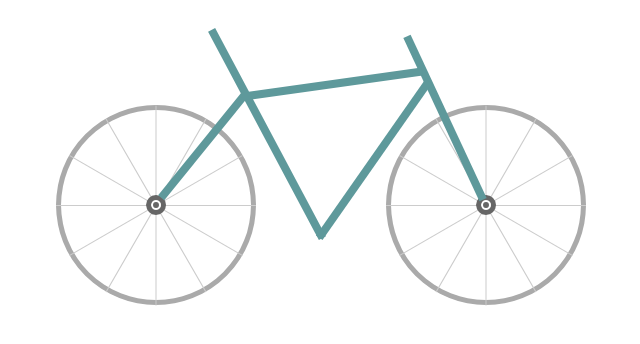
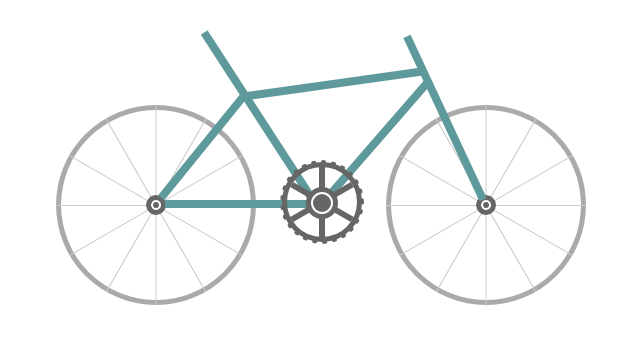
Before and after one commit to gautamkrishnan91/css-cycle, a plain HTML site: page index.html in a window 1280 px wide. Shown: the whole page, without its empty margins (19-659 px from the left). Drawn offline with Linux system fonts and the light colour scheme.

Commit message:
Added Chain

```diff
--- a/css/style.css
+++ b/css/style.css
@@ -104,22 +104,22 @@
 .front-frame{
 	background: #5E999B;
 	width: 8px;
-	height: 191px;
+	height: 160px;
 	position: absolute;
 	z-index: 2;
-	transform: rotate(35deg);
-	-webkit-transform: rotate(35deg);
+	transform: rotate(41deg);
+	-webkit-transform: rotate(41deg);
 	margin: -36px 0 0 189px;
 }
 .center-frame{
 	background: #5E999B;
 	width: 8px;
-	height: 236px;
+	height: 205px;
 	position: absolute;
 	z-index: 2;
-	transform: rotate(-28deg);
-	-webkit-transform: rotate(-28deg);
-	margin: -84px 0 0 82px;
+	transform: rotate(-33deg);
+	-webkit-transform: rotate(-33deg);
+	margin: -84px 0 0 75px;
 }
 .back-frame{
 	background: #5E999B;
@@ -131,3 +131,91 @@
 	-webkit-transform: rotate(39deg);
 	margin: -23px 0 0 19px;
 }
+.bottom-frame{
+	background: #5E999B;
+	width: 159px;
+	height: 8px;
+	position: absolute;
+	z-index: 2;
+	margin: 100px 0 0 -16px;
+}
+
+/* Chain and Pedals */
+
+.chain-wrapper{
+
+}
+.chain-rotation{
+
+	position: absolute;
+}
+.chain-disc-inner{
+	background: #666;
+	width: 18px;
+	height: 18px;
+	border-radius: 50%;
+	position: absolute;
+	margin: 2px;
+	z-index: 4;
+}
+.chain-disc-outer{
+	background: #FFF;
+	width: 22px;
+	height: 22px;
+	border: 5px solid #666;
+	border-radius: 50%;
+	position: absolute;
+	margin: 87px 0 0 325px;
+	z-index: 3;
+	content: "";
+}
+.chain-rods{
+	height: 70px;
+	width: 6px;
+	background: #666;
+	position: absolute;
+	margin: 67px 0 0 338px;
+	z-index: 2;
+}
+.chain-rods:before{
+	content: "";
+	height: 70px;
+	width: 6px;
+	background: #666;
+	position: absolute;
+	/*margin: 67px 0 0 338px;*/
+	transform: rotate(120deg);
+	-webkit-transform: rotate(120deg);
+}
+.chain-rods:after{
+	content: "";
+	height: 70px;
+	width: 6px;
+	background: #666;
+	position: absolute;
+	/*margin: 67px 0 0 338px;*/
+	transform: rotate(240deg);
+	-webkit-transform: rotate(240deg);
+}
+.outer-axle{
+	height: 70px;
+	width: 70px;
+	border-radius: 50%;
+	background: transparent;
+	border: 5px solid #666;
+	position: absolute;
+	margin: 62px 0 0 301px;
+	z-index: 3;
+}
+.outer-axle:after{
+	content: "";
+	height: 74px;
+	width: 74px;
+	border-radius: 50%;
+	background: transparent;
+	border: 5px dotted #666;
+	margin: -7px;
+	position: absolute;
+	z-index: 3;
+	-webkit-animation: wheel-rotate 4s linear infinite;
+}
--- a/index.html
+++ b/index.html
@@ -11,6 +11,7 @@
 				<div class="front-frame"></div>
 				<div class="center-frame"></div>
 				<div class="back-frame"></div>
+				<div class="bottom-frame"></div>
 			</div>
 			<div class="cycle-wheel cycle-wheel-back">
 				<div class="cycle-wheel-outer">
@@ -40,6 +41,13 @@
 					</div>
 				</div>
 			</div>
+			<div class="chain-rotation">
+				<div class="outer-axle"></div>
+				<div class="chain-disc-outer">
+					<div class="chain-disc-inner"></div>
+				</div>
+				<div class="chain-rods"></div>
+			</div>
 		</div>
 	</body>
 </html>
```
